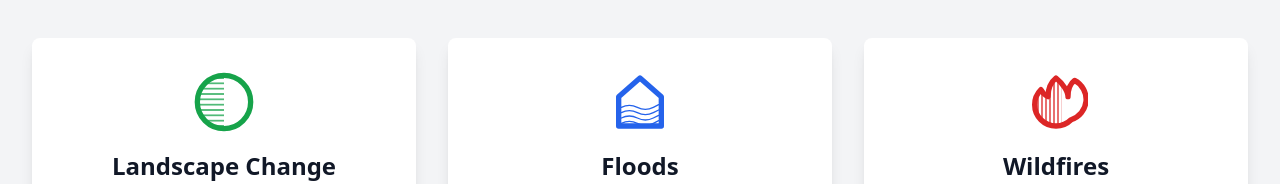
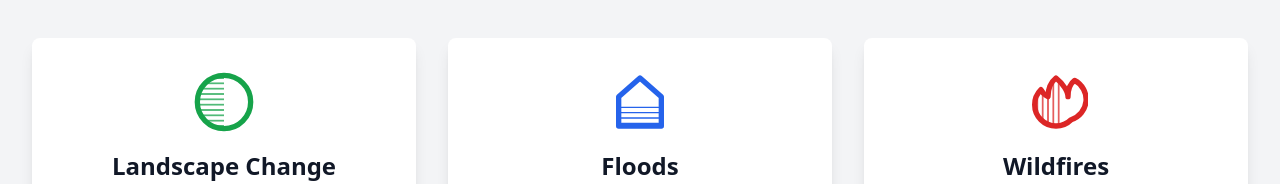
Before and after one commit to Gisat/app-slim-maps, a React (Create React App) app: page / in a window 1280 px wide. Shown: the part 298-482 px from the top of the page. Built offline with nearby package versions, Linux system fonts and the light colour scheme.

Commit message:
Fix icons
Fix Floods icon to remove wavy lines, and fix centering of shading lines in Wildfires icon.

```diff
--- a/src/App.js
+++ b/src/App.js
@@ -40,11 +40,11 @@ const FloodsIcon = () => (
             strokeLinecap="round"
             strokeLinejoin="round"
         />
-        {/* Four dense, wavy lines inside the house */}
-        <path strokeWidth="0.5" strokeLinecap="round" d="M5 14 C 7 13, 9 13, 11 14 S 15 15, 17 14 S 19 13, 19 13" />
-        <path strokeWidth="0.5" strokeLinecap="round" d="M5 16 C 7 15, 9 15, 11 16 S 15 17, 17 16 S 19 15, 19 15" />
-        <path strokeWidth="0.5" strokeLinecap="round" d="M5 18 C 7 17, 9 17, 11 18 S 15 19, 17 18 S 19 17, 19 17" />
-        <path strokeWidth="0.5" strokeLinecap="round" d="M5 20 C 7 19, 9 19, 11 20 S 15 21, 17 20 S 19 19, 19 19" />
+        {/* Four dense, straight horizontal lines inside the house */}
+        <path strokeWidth="0.5" strokeLinecap="round" d="M5 14 H 19" />
+        <path strokeWidth="0.5" strokeLinecap="round" d="M5 16 H 19" />
+        <path strokeWidth="0.5" strokeLinecap="round" d="M5 18 H 19" />
+        <path strokeWidth="0.5" strokeLinecap="round" d="M5 20 H 19" />
     </svg>
 );
 
@@ -52,25 +52,25 @@ const FloodsIcon = () => (
 const WildfiresIcon = () => (
   <svg className="w-16 h-16 mb-4 text-red-600" stroke="currentColor" viewBox="0 0 24 24" xmlns="http://www.w3.org/2000/svg">
     <defs>
-      {/* Pattern: Denser vertical lines */}
-      <pattern id="pattern-vertical-wildfire-final" width="1.5" height="4" patternUnits="userSpaceOnUse">
-        <line x1="0.75" y1="0" x2="0.75" y2="4" stroke="currentColor" strokeWidth="0.5" />
+      {/* Pattern: Vertical lines with spacing matched to Landscape Change icon */}
+      <pattern id="pattern-vertical-wildfire-fixed" width="2" height="4" patternUnits="userSpaceOnUse">
+        <line x1="1" y1="0" x2="1" y2="4" stroke="currentColor" strokeWidth="0.5" />
       </pattern>
-      {/* Clip path for the extended left part of the fire shape */}
-      <clipPath id="clip-left-extended-wildfire">
+      {/* Clip path to only show the left half, extended by one line */}
+      <clipPath id="clip-left-half">
         <rect x="0" y="0" width="14" height="24" />
       </clipPath>
     </defs>
 
-    {/* The full fire shape, with the extended left part filled via pattern and clip path */}
+    {/* The full fire shape, but with the pattern only applied to the left half via clip-path */}
     <path
       d="M17.657 18.657A8 8 0 016.343 7.343S7 9 9 10c0-2 .5-5 2.986-7C14.5 5 16.5 8 16.5 10c0-1.995.189-4.418 2.48-6.082A8.001 8.001 0 0117.657 18.657z"
-      fill="url(#pattern-vertical-wildfire-final)"
-      clipPath="url(#clip-left-extended-wildfire)"
+      fill="url(#pattern-vertical-wildfire-fixed)"
+      clipPath="url(#clip-left-half)"
       stroke="none"
     />
 
-    {/* The fire outline on top, with no fill */}
+    {/* The fire outline on top, with no fill, covering the whole shape */}
     <path
       d="M17.657 18.657A8 8 0 016.343 7.343S7 9 9 10c0-2 .5-5 2.986-7C14.5 5 16.5 8 16.5 10c0-1.995.189-4.418 2.48-6.082A8.001 8.001 0 0117.657 18.657z"
       fill="none"
```
